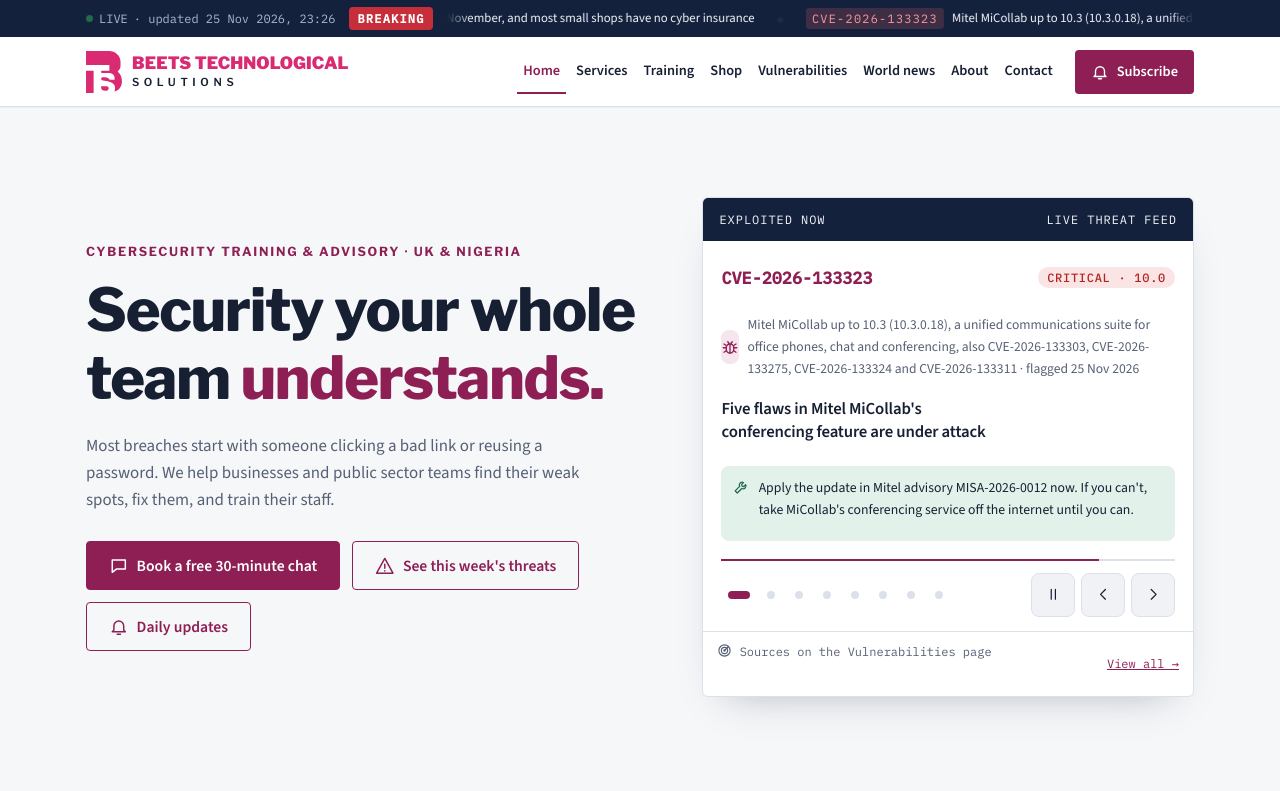
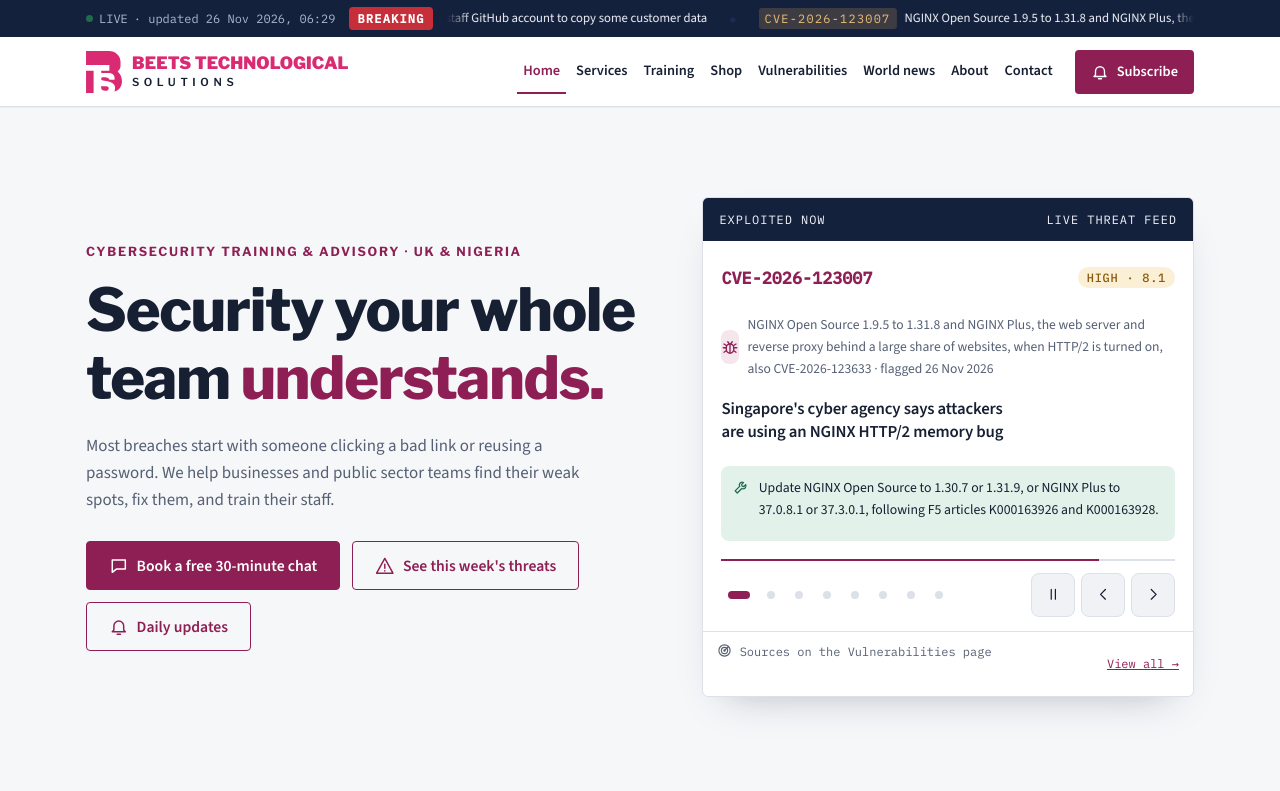
Before and after one commit to beetstechnologicalsolutions/bts-website, a website: page public/index.html in a window 1280 px wide. Shown: the top 791 px of the page. Drawn offline with nearby package versions, Linux system fonts and the light colour scheme.

Commit message:
Update threat feed: 26 Nov 2026, 06:29
Co-Authored-By: Claude Opus 5.5 <noreply@anthropic.com>
Claude-Session: https://claude.ai/code/session_0123ncGAQm8gx7fNnS6vHQ2B

```diff
--- a/public/index.html
+++ b/public/index.html
@@ -829,8 +829,20 @@ var SOCIAL={linkedin:"",x:"",instagram:""};
 var CLIENTS=[];
 
 /* DATA:START */
-var UPDATED="25 Nov 2026, 23:26";
+var UPDATED="26 Nov 2026, 06:29";
 var VULNS=[
+ {
+  "id": "CVE-2026-123007",
+  "sev": "high",
+  "score": "8.1",
+  "product": "NGINX Open Source 1.9.5 to 1.31.8 and NGINX Plus, the web server and reverse proxy behind a large share of websites, when HTTP/2 is turned on, also CVE-2026-123633",
+  "title": "Singapore's cyber agency says attackers are using an NGINX HTTP/2 memory bug",
+  "what": "A crafted HTTP/2 request can overflow memory in an NGINX worker, which crashes it and, on systems where memory address randomisation is off or can be beaten, may let an attacker run code. CSA Singapore said on 26 November that this flaw is reportedly being exploited and that exploit code is public. A second HTTP/2 flaw fixed at the same time, CVE-2026-123633, has similar effects.",
+  "fix": "Update NGINX Open Source to 1.30.7 or 1.31.9, or NGINX Plus to 37.0.8.1 or 37.3.0.1, following F5 articles K000163926 and K000163928.",
+  "added": "26 Nov 2026",
+  "src": "CSA Singapore alert",
+  "url": "https://www.csa.gov.sg/alerts-and-advisories/alerts/al-2026-168/"
+ },
  {
   "id": "CVE-2026-133323",
   "sev": "critical",
@@ -943,10 +955,10 @@ var VULNS=[
   "id": "CVE-2026-132165",
   "sev": "critical",
   "score": null,
-  "product": "Drupal core, the open-source system behind many business and public sector websites, before 10.6.22, 11.3.22 and 11.4.13",
+  "product": "Drupal core, the open-source system behind many business and public sector websites, before 10.6.23, 11.3.23 and 11.4.14, also CVE-2026-136716",
   "title": "Drupal installer flaw is being used to take over live websites",
-  "what": "Under certain conditions, someone with no login can run Drupal's installer page (install.php) on a site that is already set up and reinstall it. That gives them control of the site and can let them run their own code on the server. Drupal says it has reports of attacks on live sites since 19 November.",
-  "fix": "Update to Drupal 10.6.22, 11.3.22 or 11.4.13. If you can't update yet, block access to /core/install.php in your web server settings. Older 10.5 and 11.2 releases get no fix.",
+  "what": "Under certain conditions, someone with no login can run Drupal's installer page (install.php) on a site that is already set up and reinstall it, which gives them control of the site and can let them run their own code. Drupal says attacks on live sites began on 19 November. On 25 November it fixed a second installer flaw, CVE-2026-136716, that still left some sites in an unusual or half-finished install state open to takeover, and says that one is also being exploited.",
+  "fix": "Update to Drupal 10.6.23, 11.3.23 or 11.4.14 and run update.php. If you can't update yet, block access to /core/install.php in your web server settings. Older 10.5 and 11.2 releases get no fix.",
   "added": "21 Nov 2026",
   "src": "Drupal Security Team",
   "url": "https://www.drupal.org/sa-core-2026-017"
@@ -1418,21 +1430,18 @@ var VULNS=[
   "added": "27 Oct 2026",
   "src": "Security Affairs",
   "url": "https://securityaffairs.com/201922/security/u-s-cisa-adds-google-brotli-and-adobe-commerce-and-magento-flaws-to-its-known-exploited-vulnerabilities-catalog.html"
- },
- {
-  "id": "CVE-2026-109618",
-  "sev": "critical",
-  "score": "9.2",
-  "product": "PHP 8.2 to 8.5, also CVE-2026-109619",
-  "title": "PHP2Shell flaws in PHP let attackers run code on web servers without logging in",
-  "what": "Two memory flaws in PHP, the language behind WordPress and many other websites, let an attacker with no login run code on the server. Censys counts more than 32 million PHP services on affected versions, and Check Point gateways were among those hit.",
-  "fix": "Update PHP to 8.5.12, 8.4.27, 8.3.36 or 8.2.35 or later. Sites on PHP 8.1 or older get no fix and should move to a supported version.",
-  "added": "26 Oct 2026",
-  "src": "The Hacker News",
-  "url": "https://thehackernews.com/2026/10/cisa-confirms-active-exploitation-of.html"
  }
 ];
 var NEWS=[
+ {
+  "region": "Global",
+  "date": "26 Nov 2026",
+  "title": "1Password says an attacker used a staff GitHub account to copy some customer data",
+  "body": "Password manager 1Password says an attacker took over an employee's work GitHub account, copied private source code and pushed bad code to backend systems, which led to customer account details being downloaded. Names, email addresses, account identifiers, public keys and tokens from invitation and recovery emails were taken for a small number of customers, who have been told directly. The company says vault contents, passwords and the keys protecting them were not accessed.",
+  "why": "If your team uses 1Password, warn staff this week to ignore unexpected emails asking them to sign in or recover their account, and to open the app directly instead.",
+  "src": "The Hacker News",
+  "url": "https://thehackernews.com/2026/11/1password-hacked-customer-data-and.html"
+ },
  {
   "region": "Global",
   "date": "25 Nov 2026",
@@ -1495,15 +1504,6 @@ var NEWS=[
   "why": "If you supply or work with schools, warn staff to expect phishing and to reject any password reset or sign-in approval they did not ask for.",
   "src": "The Register",
   "url": "https://www.theregister.com/cyber-crime/2026/11/24/education-software-suppliers-legacy-login-system-left-355000-school-email-addresses-exposed/5311622"
- },
- {
-  "region": "Global",
-  "date": "24 Nov 2026",
-  "title": "Check Point counts a record 2,830 ransomware victims named on leak sites last quarter",
-  "body": "Check Point Research says ransomware gangs named 2,830 victims on their leak sites between July and September 2026, the highest quarterly total it has recorded. The number of active ransomware brands rose to 117 from 91, and smaller groups outside the top ten now account for most victims. Business services firms made up about a third of victims, while fewer than one in four attacks now ends in a payment.",
-  "why": "Check this week that your backups have an offline copy, and test restoring one important folder so you know you could recover without paying.",
-  "src": "Help Net Security",
-  "url": "https://www.helpnetsecurity.com/2026/11/24/check-point-ransomware-attacks-q3-2026-report/"
  },
  {
   "region": "Global",
```
